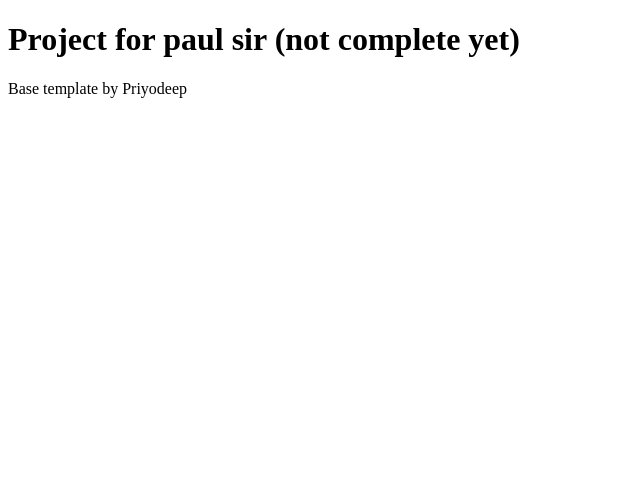
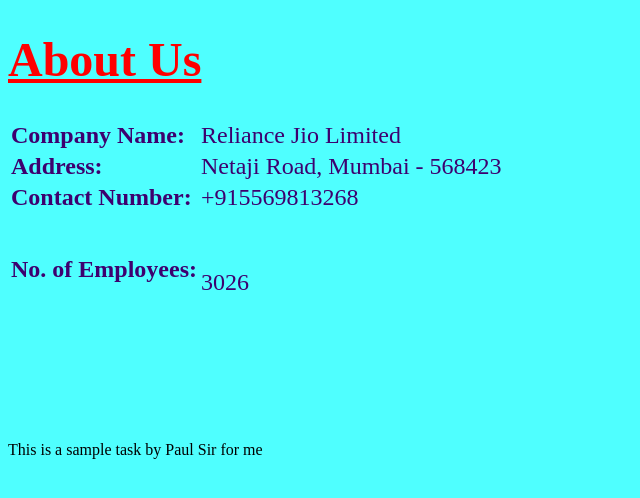
Before and after one commit to Picondx/picondx.github.io, a plain HTML site: page index.html in a window 1280 px wide. Shown: the whole page, without its empty margins (0-640 px from the left). Drawn offline with Linux system fonts and the light colour scheme.

Commit message:
Update index.html

```diff
--- a/index.html
+++ b/index.html
@@ -1,12 +1,63 @@
 <!DOCTYPE html>
 <html lang="en">
+
 <head>
     <meta charset="UTF-8">
     <meta name="viewport" content="width=device-width, initial-scale=1.0">
-    <title>Buisness Profile Page</title>
+    <title>About Us</title>
 </head>
-<body>
-    <h1>Project for paul sir (not complete yet)</h1>
-    <p>Base template by Priyodeep</p>
+
+<body style="background-color: rgb(79, 255, 255);">
+    <font size="5">
+        <header>
+            <font style="color: rgb(255, 0, 0);">
+                <h1><u>About Us</u></h1>
+            </font>
+        </header>
+        <main>
+            <table align="left" style="color: rgb(61, 0, 111)">
+                <tr>
+                    <th align="left">
+                        Company Name:
+                    </th>
+                    <td>
+                        Reliance Jio Limited
+                    </td>
+                </tr>
+                <tr>
+                    <th align="left">
+                        Address:
+                    </th>
+                    <td>
+                        Netaji Road, Mumbai - 568423
+                    </td>
+                </tr>
+                <tr>
+                    <th align="left">
+                        Contact Number:
+                    </th>
+                    <td>
+                        +915569813268
+                    </td>
+                </tr>
+                <tr>
+                    <th align="left">
+                        <br>
+                        No. of Employees:
+                    </th>
+                    <td>
+                        <br><br>3026
+                    </td>
+                </tr>
+            </table>
+        </main>
+    </font>
+    <font size = 3><footer>
+        <br> <br> <br> <br> <b<br> <br> <br> <br> <br> <br> <br> <br> <br> <br>  <br> <br> <br> <p>
+            This is a sample task by Paul Sir for me
+        </p>
+    </footer>
+</font>
 </body>
+
 </html>
```
